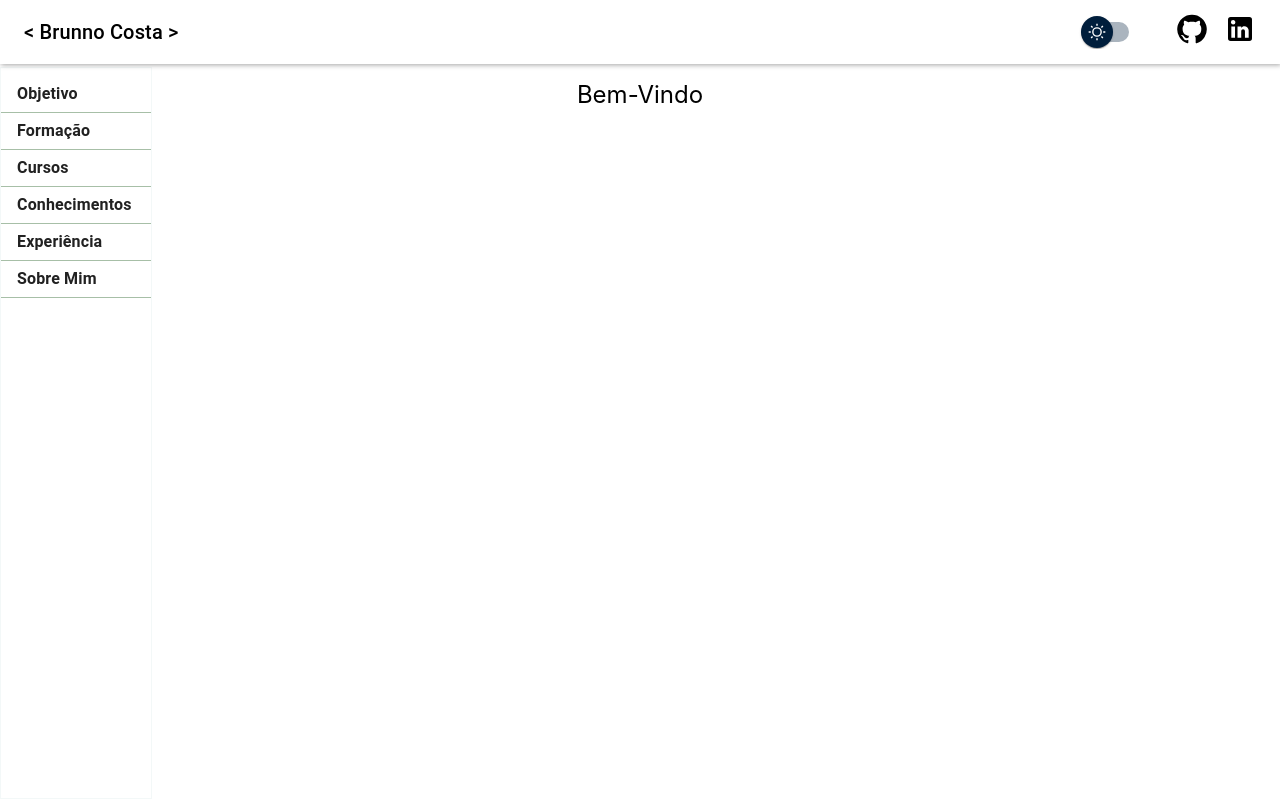
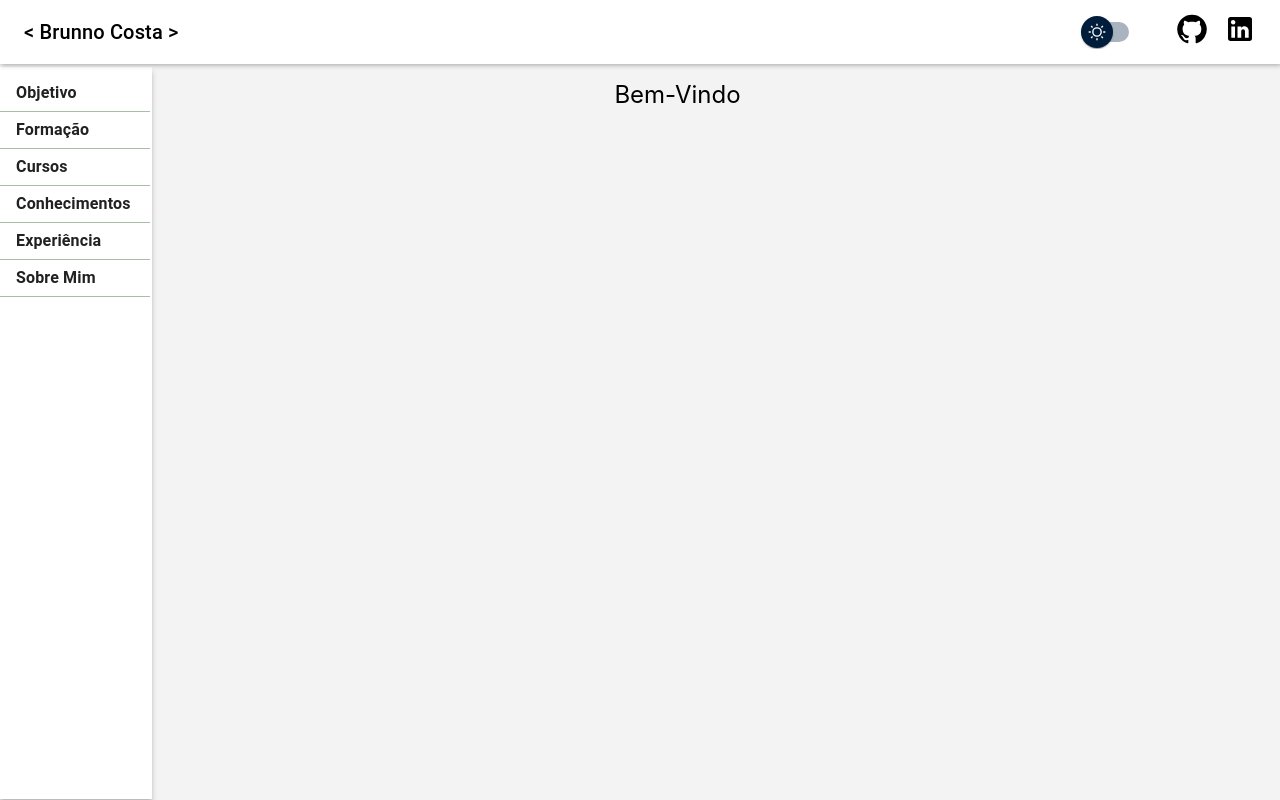
Before and after one commit to brunnogpcosta/portfolio, a Next.js app: page /inicio in a window 1280 px wide. Built offline with nearby package versions, Linux system fonts and the light colour scheme.

Commit message:
Molde site pronto

```diff
--- a/components/Conteudo.js
+++ b/components/Conteudo.js
@@ -1,6 +1,7 @@
 import { display } from '@mui/system';
 import * as React from 'react';
 import {useState } from 'react'
+import SobreMim from './sobreMim';
 
 
 
@@ -9,10 +10,13 @@ export default function Conteudo(props) {
   const [titulo, setTitulo] = useState("")
 
 
+
   return (
-    <div style={{display:'fixed', bottom:0,top:'200px',left:'200px',  width:'100%', height:'90vh'}}>
+    <div style={{display:'fixed', bottom:0,top:'200px',left:'400px',  width:'100%',paddingLeft:'200px', height:'100vh',backgroundColor: props.theme == true? '#f3f3f3': '#f3f3f3'}}>
       <div style={{display:'flex',justifyContent:'center', margin:'0 auto'}}>
       <h2 style={{fontWeight:'400', marginTop:'80px'}}>{props.titulo}</h2>
+<SobreMim/>
+
       </div>
 
     </div>
--- a/components/Menu.js
+++ b/components/Menu.js
@@ -71,7 +71,7 @@ const MaterialUISwitch = styled(Switch)(({ theme }) => ({
 
 
 
-const ResponsiveAppBar = () => {
+const ResponsiveAppBar = (props) => {
   const [anchorElNav, setAnchorElNav] = React.useState(null);
   const [anchorElUser, setAnchorElUser] = React.useState(null);
   const [theme, setTheme] = React.useState("")
@@ -96,12 +96,9 @@ const ResponsiveAppBar = () => {
 
   function changeTheme(){
     theme == false? setTheme(true):setTheme(false)
-    console.log(theme)
 
-
-
-
-
+    props.handleTheme(theme)
+    //console.log(theme)
      }
 
   return (
--- a/components/MenuLateral.js
+++ b/components/MenuLateral.js
@@ -14,7 +14,7 @@ export default function MenuListComposition(props) {
 
 
   function handleListKeyDown(event) {
-    console.log(event)
+    //console.log(event)
     setPalavra(event)
     props.handleClick(event)
 
@@ -24,8 +24,10 @@ export default function MenuListComposition(props) {
 
   return (
     <Stack direction="row" spacing={2}>
+
+
       <Paper >
-        <MenuList style={{ position: 'fixed', top: '67px', bottom: '0px', width: '152px', height: '91.5%', background: '#fff', border: '1px solid #f3f8f8' }}>
+        <MenuList style={{ position: 'fixed', top: '67px', bottom: '0px', width: '152px', height: '91.5%', background: '#fff', boxShadow: '0px 5px 5px #bababa' }}>
           {props.menu.map((men) => (<MenuItem
             key={men}
             value={men}
--- /dev/null
+++ b/components/sobreMim.js
@@ -0,0 +1,15 @@
+import * as React from 'react';
+
+export default function SobreMim() {
+    return (
+
+        <div className='sobreContent'style={{}}>
+            <h2 >
+
+                Sobre mim
+
+            </h2>
+        </div>
+
+)
+}
--- a/pages/inicio/index.js
+++ b/pages/inicio/index.js
@@ -8,14 +8,27 @@ import { useState } from 'react'
 
 export default function Inicio() {
     const [item, setItem] = useState(null)
+    const [itemTheme, setItemTheme] = useState(null)
     const [menu, setMenu] = useState(["Objetivo", "Formação", "Cursos", "Conhecimentos", "Experiência", "Sobre Mim"])
+    const [theme, setTheme] = useState([{
+        "light": {
+            "meuTop": "#fff",
+            "menuLeft": "#fff"
+        },
+        "dark": {
+            "meuTop": "#000",
+            "menuLeft": "#000"
+        }
+    }])
+
+console.log(itemTheme)
 
     return (
         <>
-            <Menu />
+            <Menu handleTheme={setItemTheme}/>
             <div className='separa' style={{ display: 'flex', justifyContent: 'space-between' }}>
-                <MenuLateral menu={menu} handleClick={setItem} />
-                <Conteudo titulo={item || "Bem-Vindo"} />
+                <MenuLateral menu={menu} theme={theme} handleClick={setItem} mytheme={itemTheme} />
+                <Conteudo titulo={item || "Bem-Vindo"} theme={itemTheme}/>
             </div>
 
 
```
